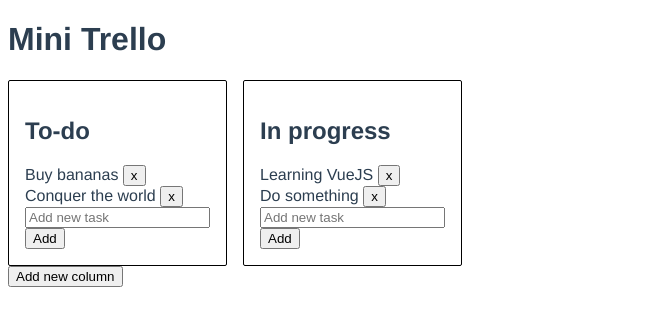
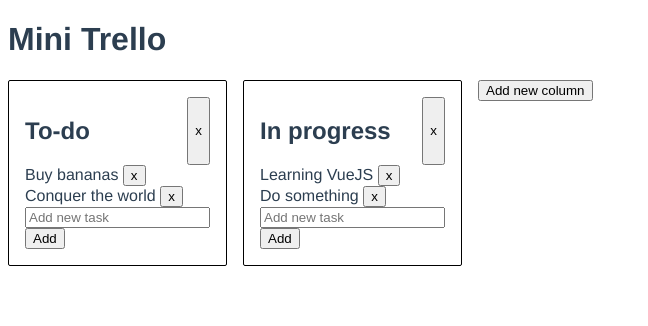
Before and after one commit to vincentnavetat/mini-trello, a Vue app: page / in a window 1280 px wide. Shown: the top 326 px of the page, without its empty margins (0-648 px from the left). Built offline with nearby package versions, Linux system fonts and the light colour scheme.

Commit message:
Add remove column

```diff
--- a/src/App.vue
+++ b/src/App.vue
@@ -5,11 +5,12 @@
     </header>
 
     <div class="columns">
-      <column v-for="(column, index) in columns" v-bind:column="column" v-bind:key="index" :columns="columns">
+      <column v-for="(column, index) in columns" v-bind:column="column" v-bind:key="index" :columns="columns" @remove="removeColumn(index)">
       </column>
+      <div>
+        <button @click="addColumn()">Add new column</button>
+      </div>
     </div>
-
-    <button @click="addColumn()">Add new column</button>
   </main>
 </template>
 
@@ -56,6 +57,9 @@ export default {
         tasks: [],
       });
     },
+    removeColumn(index) {
+      this.columns.splice(index, 1);
+    },
   }
 }
 </script>
--- a/src/components/Column.vue
+++ b/src/components/Column.vue
@@ -1,6 +1,9 @@
 <template>
   <div class="column">
-    <h2>{{ column.title }}</h2>
+    <header class="column__header">
+      <h2>{{ column.title }}</h2>
+      <button @click="$emit('remove')">x</button>
+    </header>
 
     <task v-for="(task, index) in column.tasks" v-bind:task="task" v-bind:key="index" :tasks="column.tasks" @remove="removeTask(index)">
     </task>
@@ -47,4 +50,9 @@ export default {
   border-radius: 2px;
   padding: 1rem;
 }
+
+.column__header {
+  display: flex;
+  justify-content: space-between;
+}
 </style>
```
